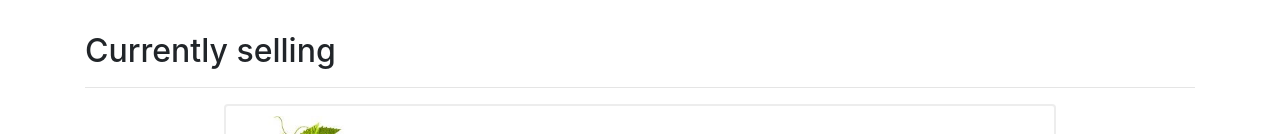
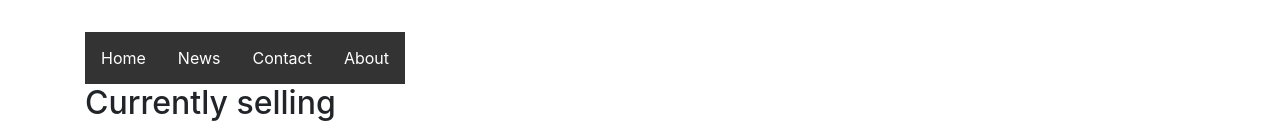
Before and after one commit to LukeHileman/lukehileman.github.io, a plain HTML site: page index.html in a window 1280 px wide. Shown: the part 400-534 px from the top of the page. Drawn offline with nearby package versions, Linux system fonts and the light colour scheme.

Commit message:
Update index.html

```diff
--- a/index.html
+++ b/index.html
@@ -36,6 +36,46 @@
         </p>
         <a class="btn btn-primary btn-lg" href="#" role="button">Learn more</a>
       </div>
+
+      <div class="nav">
+        <style>
+          ul {
+            list-style-type: none;
+            margin: 0;
+            padding: 0;
+            overflow: hidden;
+            background-color: #333;
+          }
+
+          li {
+            float: left;
+          }
+
+          li a {
+            display: block;
+            color: white;
+            text-align: center;
+            padding: 14px 16px;
+            text-decoration: none;
+          }
+
+          li a:hover {
+            background-color: #111;
+          }
+        </style>
+        <body>
+
+          <ul>
+            <li><a class="active" href="#home">Home</a></li>
+            <li><a href="#news">News</a></li>
+            <li><a href="#contact">Contact</a></li>
+            <li><a href="#about">About</a></li>
+          </ul>
+
+        </body>
+      </div>
+
+
 
       <h2>Currently selling</h2>
       <hr />
```
